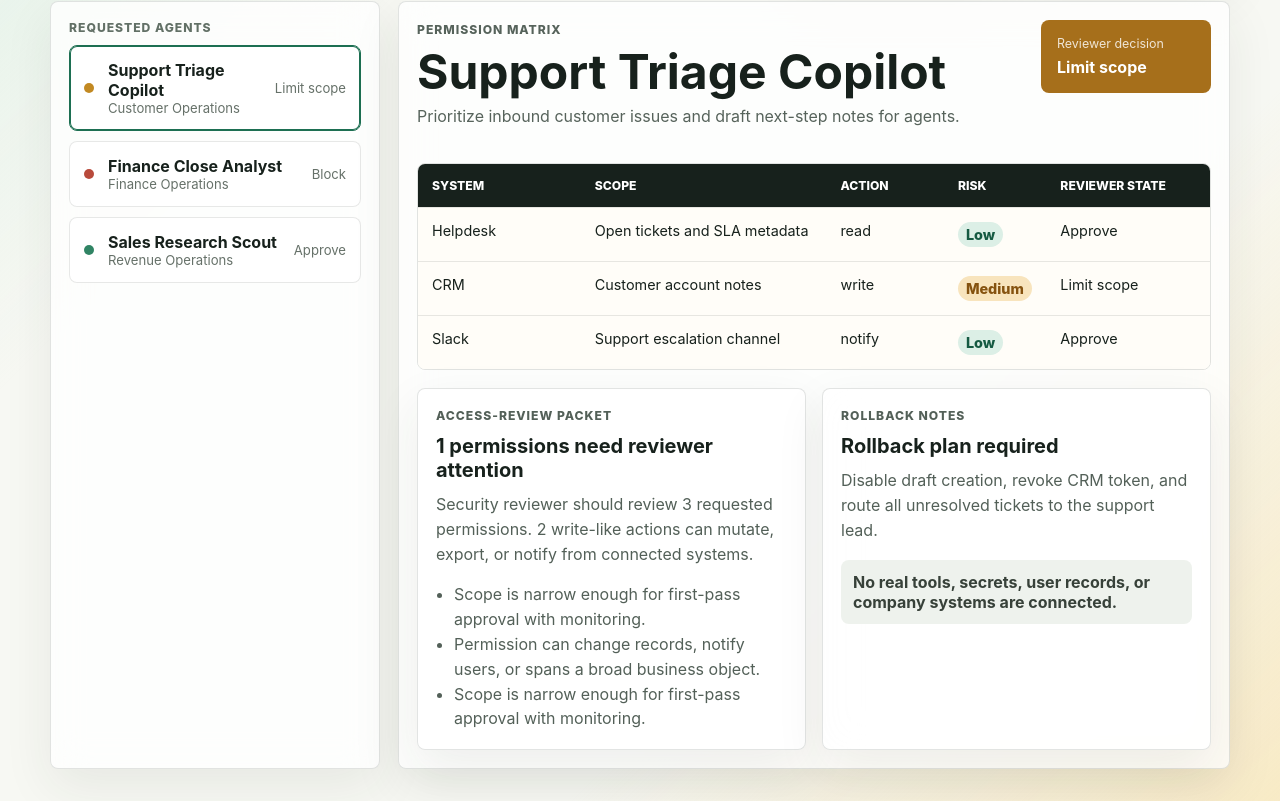
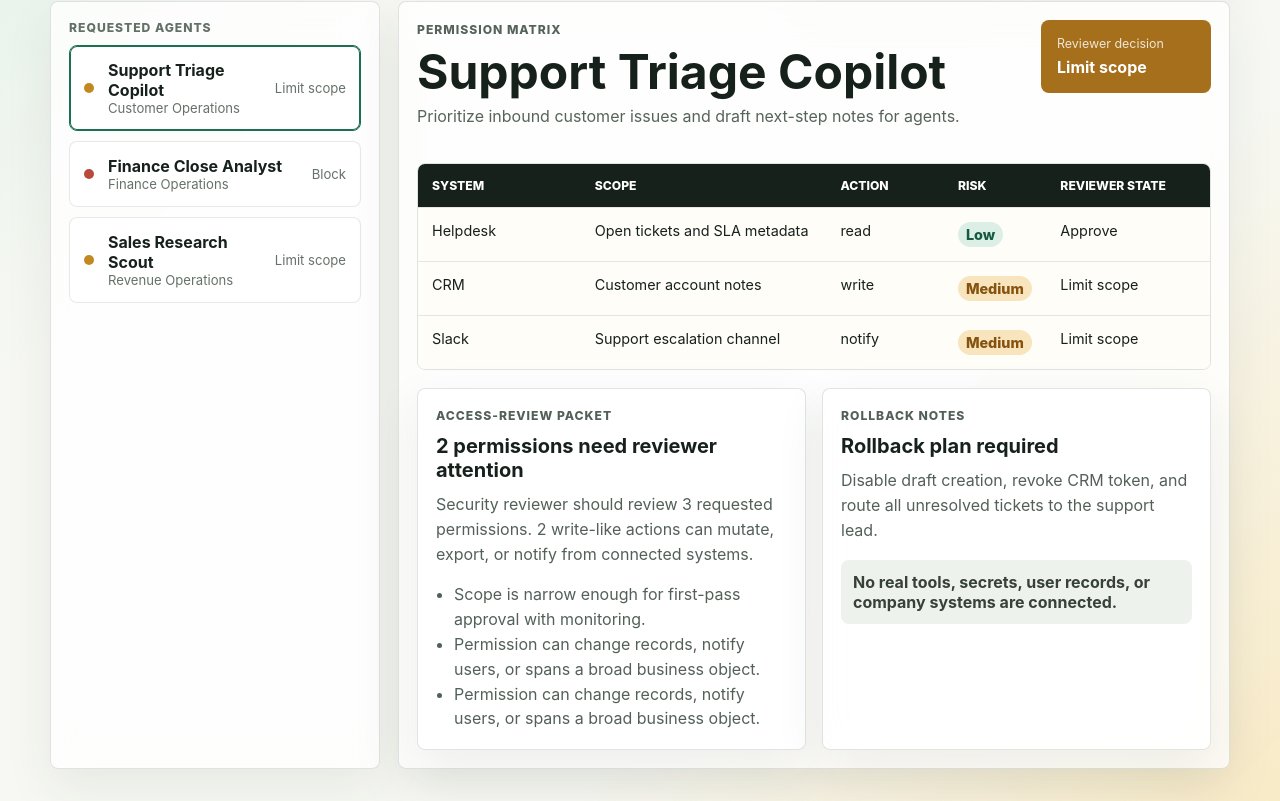
Before and after one commit to Hardik-S/agent-permission-review-console, a React (Vite) app: page / in a window 1280 px wide. Shown: the part 478-1279 px from the top of the page. Built offline with nearby package versions, Linux system fonts and the light colour scheme.

Commit message:
fix: limit write-like agent permissions
Merged by the Meaningful Git Contribution Gardener after Vitest regression coverage, production build, diff hygiene, merge-tree validation, and GitGuardian checks passed.

```diff
--- a/src/permissions.ts
+++ b/src/permissions.ts
@@ -165,7 +165,7 @@ export function classifyPermission(permission: PermissionRequest): PermissionFin
     };
   }
 
-  if ((touchesSensitiveData && mutatesOrDiscloses) || broadScope) {
+  if (mutatesOrDiscloses || broadScope) {
     return {
       system: permission.system,
       scope: permission.scope,
```
Also changed, not shown: 2 other files (tests, documents, lock files or other folders).
